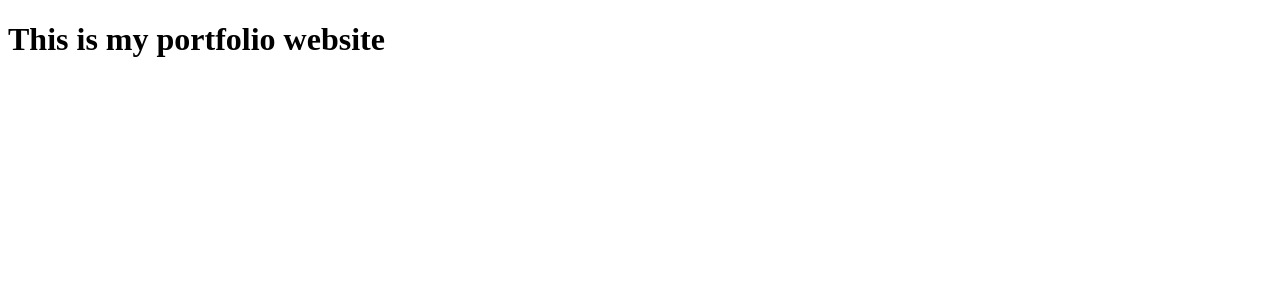
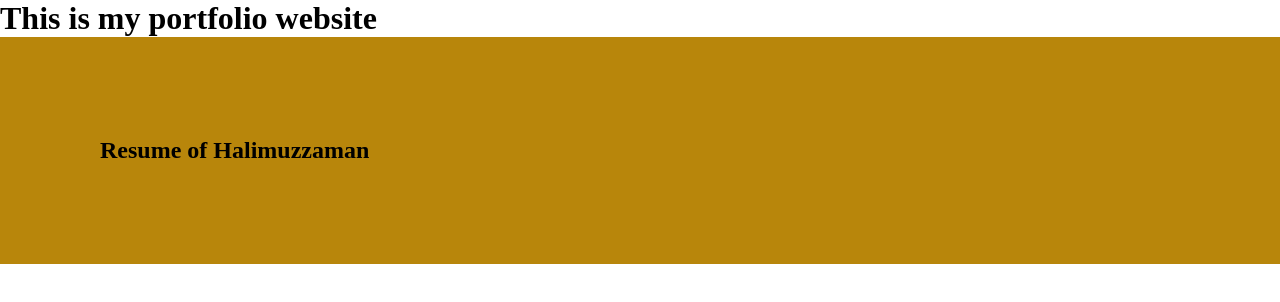
Before and after one commit to Halimuz/My_Portfolio, a plain HTML site: page index.html in a window 1280 px wide. Drawn offline with Linux system fonts and the light colour scheme.

Commit message:
some changes

```diff
--- a/index.html
+++ b/index.html
@@ -4,8 +4,12 @@
     <meta charset="UTF-8">
     <meta name="viewport" content="width=device-width, initial-scale=1.0">
     <title>Portfolio: MD HALIMUZZAMAN</title>
+    <link rel="stylesheet" href="style.css">
 </head>
 <body>
     <h1>This is my portfolio website</h1>
+    <div class="first_practice">
+        <h2>Resume of <span>Halimuzzaman</span></h2>
+    </div>
 </body>
 </html>
--- a/style.css
+++ b/style.css
@@ -1 +1,12 @@
-# My_Portfolio
+*{
+    margin: 0;
+    padding: 0;
+}
+h1{
+    font-weight: 800;
+}
+.first_practice{
+    background-color: darkgoldenrod;
+    color: #000;
+    padding: 100px;
+}
```
